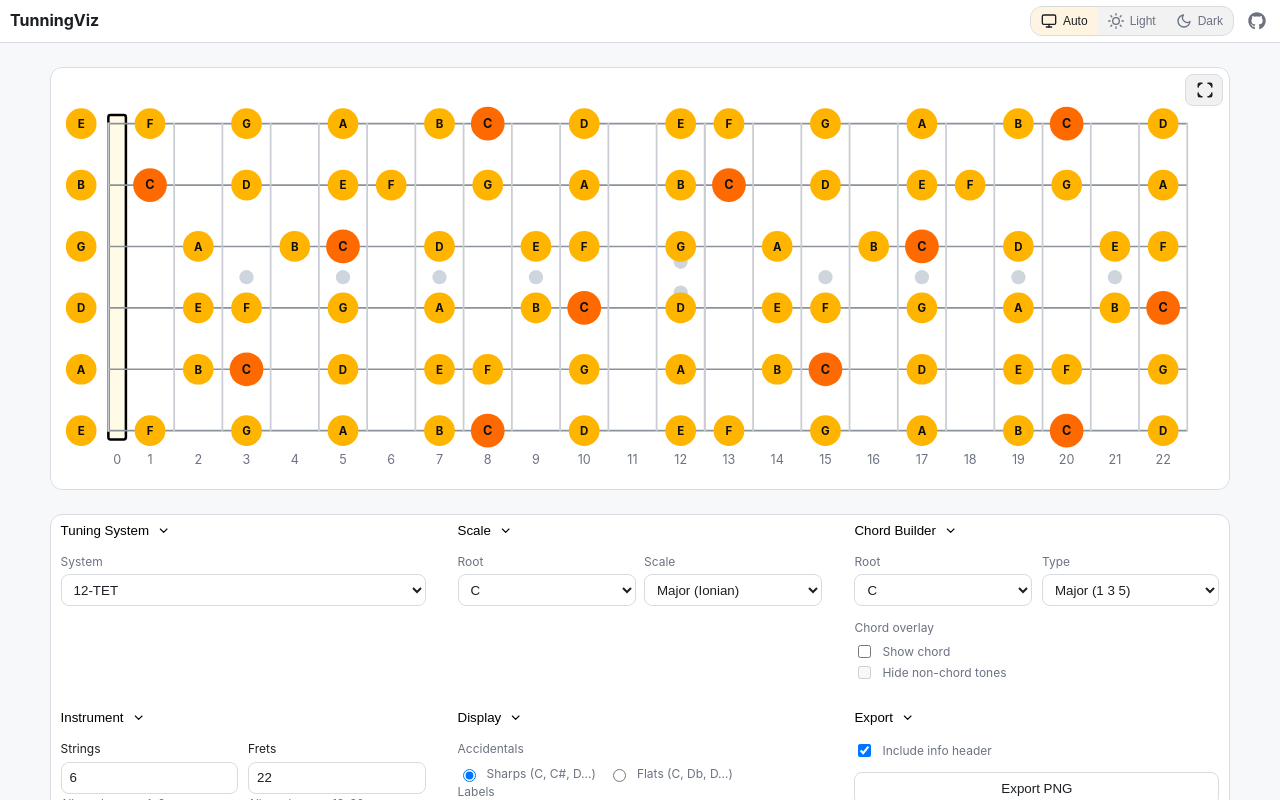
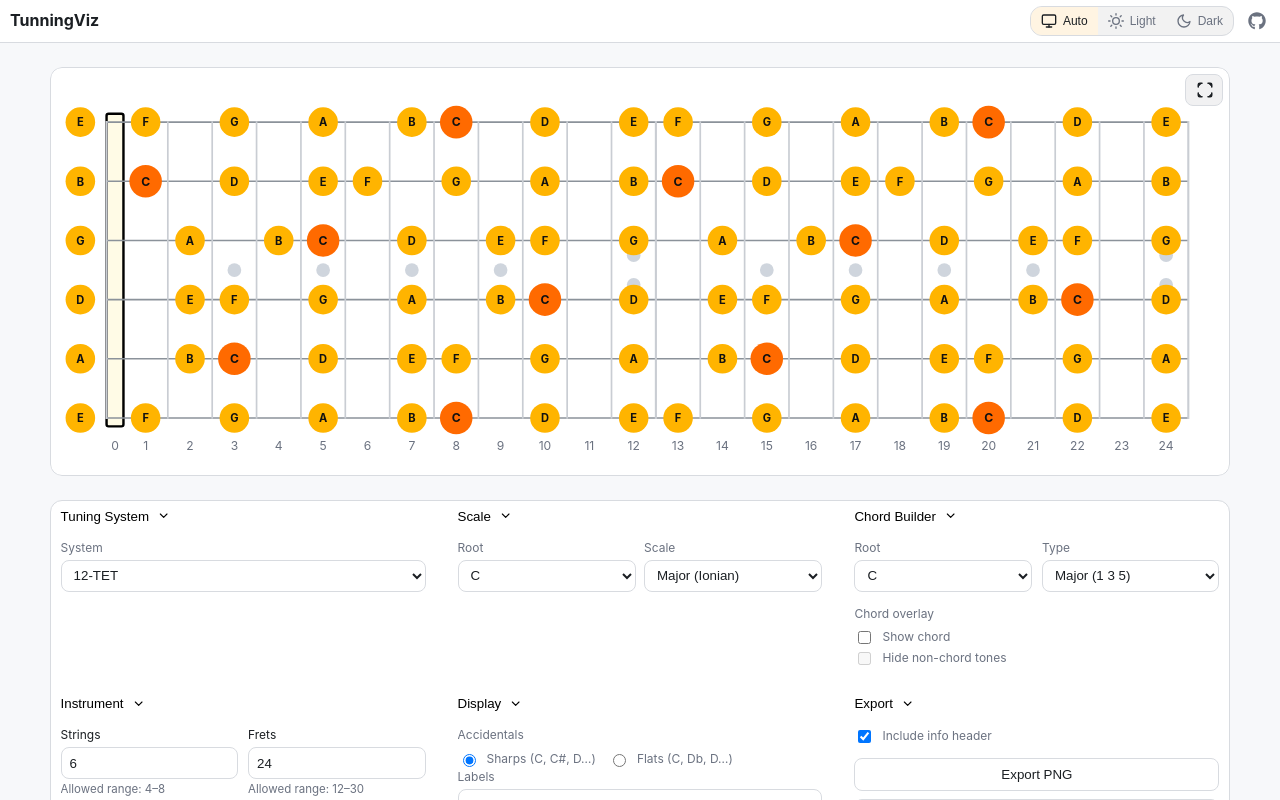
Before and after one commit to DMNerd/tuning-visualizer, a React (Vite) app: page / in a window 1280 px wide. Shown: the top 800 px of the page. Built offline with nearby package versions, Linux system fonts and the light colour scheme.

Commit message:
Reset to factory takes edo into consideration

```diff
--- a/src/app/App.jsx
+++ b/src/app/App.jsx
@@ -35,6 +35,7 @@ import {
   FRETS_MAX,
   STR_FACTORY,
   FRETS_FACTORY,
+  getFactoryFrets,
 } from "@/lib/theory/constants";
 
 import {
@@ -78,7 +79,7 @@ export default function App() {
 
   // ----- Strings / Frets (via hooks) -----
   const { frets, setFrets, fretsTouched, setFretsUI, setFretsTouched } =
-    useFretsTouched(FRETS_FACTORY);
+    useFretsTouched(getFactoryFrets(system.divisions));
 
   const { strings, setStrings, resetInstrumentPrefs } = useInstrumentPrefs({
     frets,
@@ -268,41 +269,60 @@ export default function App() {
   // ===== Quick Capo =====
   const [capoFret, setCapoFret] = useState(0);
 
-  // Merge capo with base per-string meta by advancing startFret
-  const effectiveStringMeta = useMemo(() => {
-    const out = [];
-    for (let i = 0; i < strings; i++) {
-      const base = Array.isArray(stringMeta)
-        ? stringMeta.find((m) => m.index === i) || {}
-        : {};
-      const baseStart = typeof base.startFret === "number" ? base.startFret : 0;
-      const startFret = Math.max(baseStart, capoFret);
-      if (startFret > 0 || base.greyBefore) {
-        out.push({
-          index: i,
-          ...base,
-          startFret,
-          greyBefore: true,
-        });
-      } else if (Object.keys(base).length) {
-        out.push({ index: i, ...base });
-      }
-    }
-    return out.length ? out : null;
-  }, [strings, stringMeta, capoFret]);
-
   const handleSetCapo = (f) => {
     setCapoFret((prev) => (prev === f ? 0 : f));
   };
+
+  const effectiveStringMeta = useMemo(() => {
+    // Fast paths
+    if (capoFret === 0) return stringMeta;
+    if (!strings || strings <= 0) return stringMeta;
+
+    const base = Array.isArray(stringMeta) ? stringMeta : [];
+    const byIx = new Map(base.map((m) => [m.index, m]));
+
+    const alreadyOk =
+      base.length > 0 &&
+      base.every((m) => {
+        const sf = typeof m.startFret === "number" ? m.startFret : 0;
+        return sf >= capoFret && (sf === 0 || m.greyBefore === true);
+      });
+
+    if (alreadyOk && base.length === strings) return stringMeta;
+
+    // Build the minimal updated meta
+    const out = [];
+    for (let i = 0; i < strings; i++) {
+      const m = byIx.get(i) || {};
+      const baseStart = typeof m.startFret === "number" ? m.startFret : 0;
+      const nextStart = Math.max(baseStart, capoFret);
+
+      // Only emit when something is non-default (keeps array compact)
+      if (nextStart > 0 || m.greyBefore) {
+        out.push({
+          index: i,
+          ...m,
+          startFret: nextStart,
+          // ensure everything before start is visibly greyed
+          greyBefore: true,
+        });
+      } else if (Object.keys(m).length) {
+        out.push({ index: i, ...m });
+      }
+    }
+
+    return out.length ? out : null;
+  }, [strings, stringMeta, capoFret]);
   // ======================
 
   // ===== Reset-to-factory handler =====
   const handleResetFactoryAll = () => {
-    resetInstrumentPrefs(STR_FACTORY, FRETS_FACTORY);
+    const factoryFrets = getFactoryFrets(system.divisions);
+    resetInstrumentPrefs(STR_FACTORY, factoryFrets);
     resetFactoryDefault();
     setPreset("Factory default");
     toast.success(
-      `Restored factory defaults (${STR_FACTORY} strings, ${FRETS_FACTORY} frets).`,
+      `Restored factory defaults (${STR_FACTORY} strings, ${factoryFrets} frets).`,
     );
   };
 
--- a/src/lib/theory/constants.ts
+++ b/src/lib/theory/constants.ts
@@ -25,7 +25,18 @@ export const FRETS_MIN = 12;
 export const FRETS_MAX = 30;
 
 export const STR_FACTORY = 6;
-export const FRETS_FACTORY = 22;
+export const FRETS_FACTORY = 24;
+
+export function getFactoryFrets(edo: number): number {
+  if (!Number.isFinite(edo) || edo <= 0) return FRETS_FACTORY;
+
+  if (edo === 12) return FRETS_FACTORY;
+  if (edo === 24) return FRETS_MIN;
+
+  const scaled = Math.round((FRETS_FACTORY * 12) / edo);
+
+  return Math.max(FRETS_MIN, Math.min(FRETS_MAX, scaled));
+}
 
 // ---------------- DRY preset definition model ----------------
 
```
